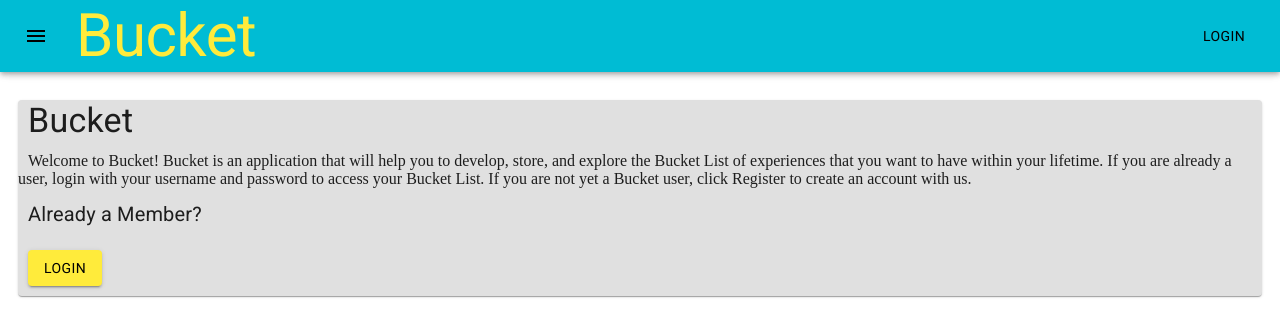
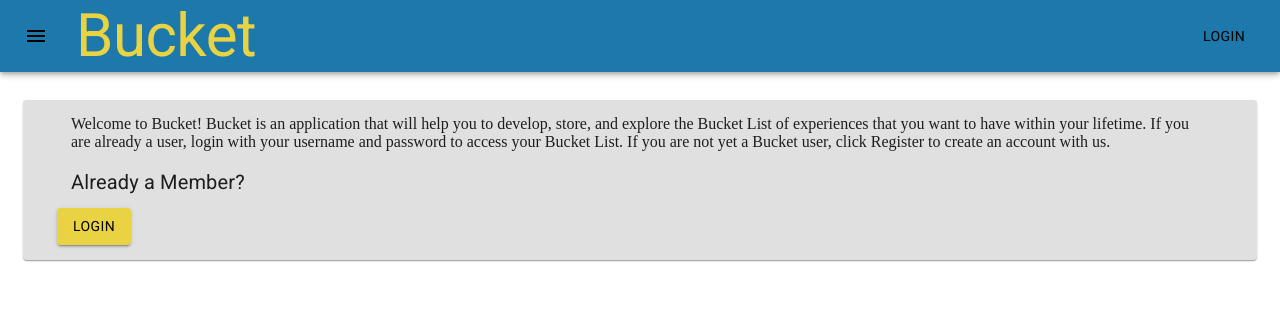
Before and after one commit to atculpepper/new-bucket, a React (Create React App) app: page /#/home in a window 1280 px wide. Shown: the top 336 px of the page. Built offline with nearby package versions, Linux system fonts and the light colour scheme; no server answers.

Commit message:
added Container wrapping element to LandingPage and added margins to createStyles

```diff
--- a/src/App.js
+++ b/src/App.js
@@ -24,15 +24,15 @@ import LandingPage from './pages/LandingPage/LandingPage';
 const theme = createMuiTheme({
   palette: {
     primary: {
-      light: '#62efff',
-      main: '#00bcd4',
-      dark: '#008ba3',
+      light: '#5da8dd',
+      main: '#1d79ab',
+      dark: '#004d7c',
       contrastText: '#000',
     },
     secondary: {
-      light: '#ffff72',
-      main: '#ffeb3b',
-      dark: '#c8b900',
+      light: '#ffff75',
+      main: '#ead342',
+      dark: '#b4a200',
       contrastText: '#000',
     },
     // typography: {
--- a/src/pages/LandingPage/LandingPage.js
+++ b/src/pages/LandingPage/LandingPage.js
@@ -1,7 +1,7 @@
 import React, { Component } from 'react';
 import { connect } from 'react-redux';
 import mapStoreToProps from '../../redux/mapStoreToProps';
-import { Paper, Typography } from '@material-ui/core';
+import { Paper, Typography, Container } from '@material-ui/core';
 import Button from '@material-ui/core/Button';
 import { withStyles, createStyles, fade } from '@material-ui/core/styles';
 
@@ -11,18 +11,22 @@ const customStyles = (theme) =>
   createStyles({
     paper: {
       marginTop: '80px',
-      padding: '10px',
-      paddingTop: '10px',
+      padding: '15px',
+      paddingTop: '20px',
     },
     heading: {
-      margin: '10px',
+      //   margin: '10px',
+      paddingTop: '15px',
     },
     paragraph: {
       margin: '10px',
+      marginTop: '15px',
+      paddingTop: '15px',
     },
     button: {
       //   padding: '5px',
       margin: '10px',
+      marginBottom: '15px',
     },
   });
 
@@ -41,17 +45,24 @@ class LandingPage extends Component {
     return (
       <div className={classes.paper}>
         <Paper color='inherit'>
-          <Typography className={classes.heading} variant='h4'>
+          <Container>
+            {/* <Typography
+              className={classes.heading}
+              variant='h5'
+              color='primary'
+            >
               {this.state.heading}
+            </Typography> */}
+            <Container className={classes.heading}>
+              <Typography variant='h7'>
+                Welcome to Bucket! Bucket is an application that will help you
+                to develop, store, and explore the Bucket List of experiences
+                that you want to have within your lifetime. If you are already a
+                user, login with your username and password to access your
+                Bucket List. If you are not yet a Bucket user, click Register to
+                create an account with us.
               </Typography>
-          <Typography variant='h7' className={classes.heading}>
-            Welcome to Bucket! Bucket is an application that will help you to
-            develop, store, and explore the Bucket List of experiences that you
-            want to have within your lifetime. If you are already a user, login
-            with your username and password to access your Bucket List. If you
-            are not yet a Bucket user, click Register to create an account with
-            us.
-          </Typography>
+            </Container>
             {/* <Typography className={classes.heading} variant='h7'>
             Welcome to Bucket! Bucket is an application that will help you to
             develop, store, and explore the Bucket List of experiences that you
@@ -60,9 +71,11 @@ class LandingPage extends Component {
             are not yet a Bucket user, click Register to create an account with
             us.
           </Typography> */}
+            <Container>
               <Typography className={classes.heading} variant='h6'>
                 Already a Member?
               </Typography>
+            </Container>
 
             <Button
               className={classes.button}
@@ -72,6 +85,7 @@ class LandingPage extends Component {
             >
               Login
             </Button>
+          </Container>
         </Paper>
       </div>
     );
```
Lines whose indentation alone changed are shown as unchanged.
